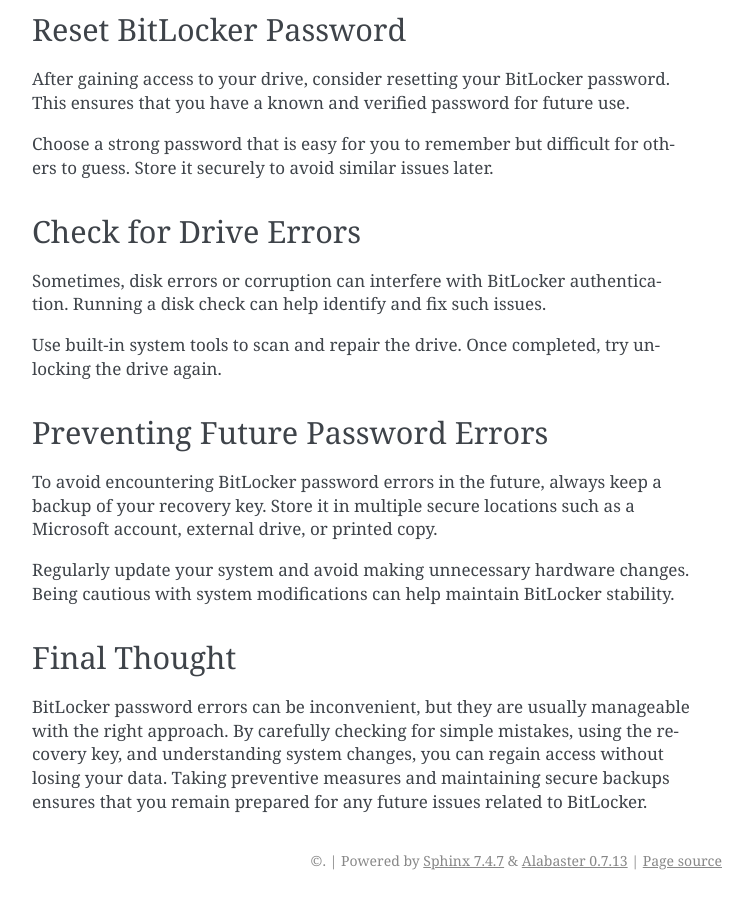
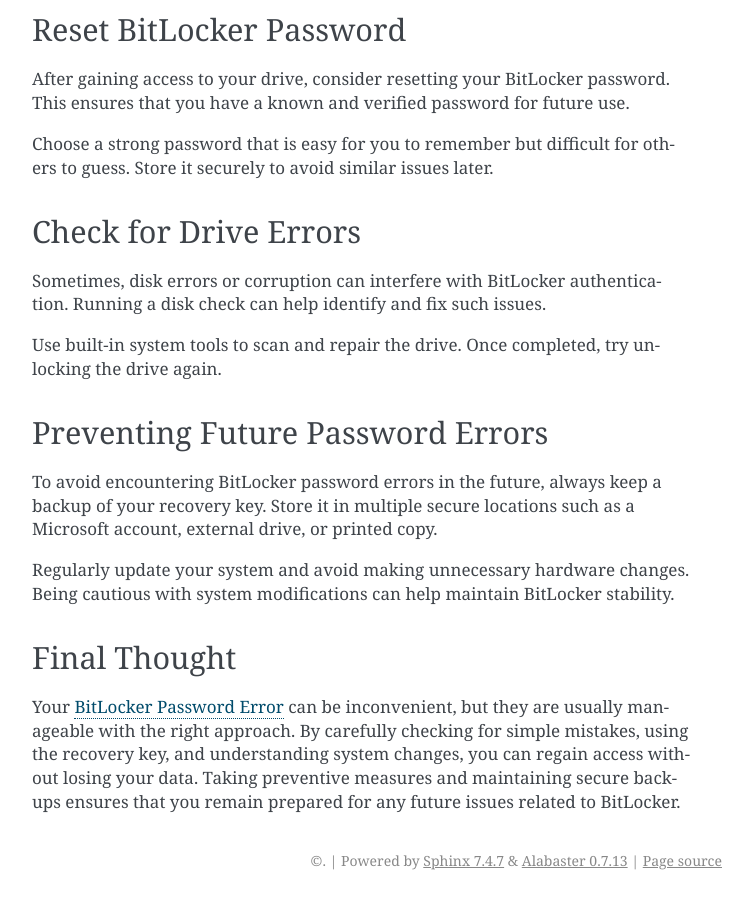
Before and after one commit to Nirjaly/Bitlocker-Password-Error, a Sphinx documentation site: the page built from docs/index.rst, in a window 1280 px wide and 900 px high, scrolled down 2164 px. Shown: the whole window, without its empty margins (388-1141 px from the left). Built offline with Sphinx 7.4.7, drawn with Linux system fonts in a browser that asks for light colours.

Commit message:
Update index.rst

```diff
--- a/docs/index.rst
+++ b/docs/index.rst
@@ -85,4 +85,4 @@ Regularly update your system and avoid making unnecessary hardware changes. Bein
 Final Thought
 -------------
 
-BitLocker password errors can be inconvenient, but they are usually manageable with the right approach. By carefully checking for simple mistakes, using the recovery key, and understanding system changes, you can regain access without losing your data. Taking preventive measures and maintaining secure backups ensures that you remain prepared for any future issues related to BitLocker.
+Your `BitLocker Password Error <https://bitlocker-password-error.readthedocs.io/en/latest/>`_ can be inconvenient, but they are usually manageable with the right approach. By carefully checking for simple mistakes, using the recovery key, and understanding system changes, you can regain access without losing your data. Taking preventive measures and maintaining secure backups ensures that you remain prepared for any future issues related to BitLocker.
```
